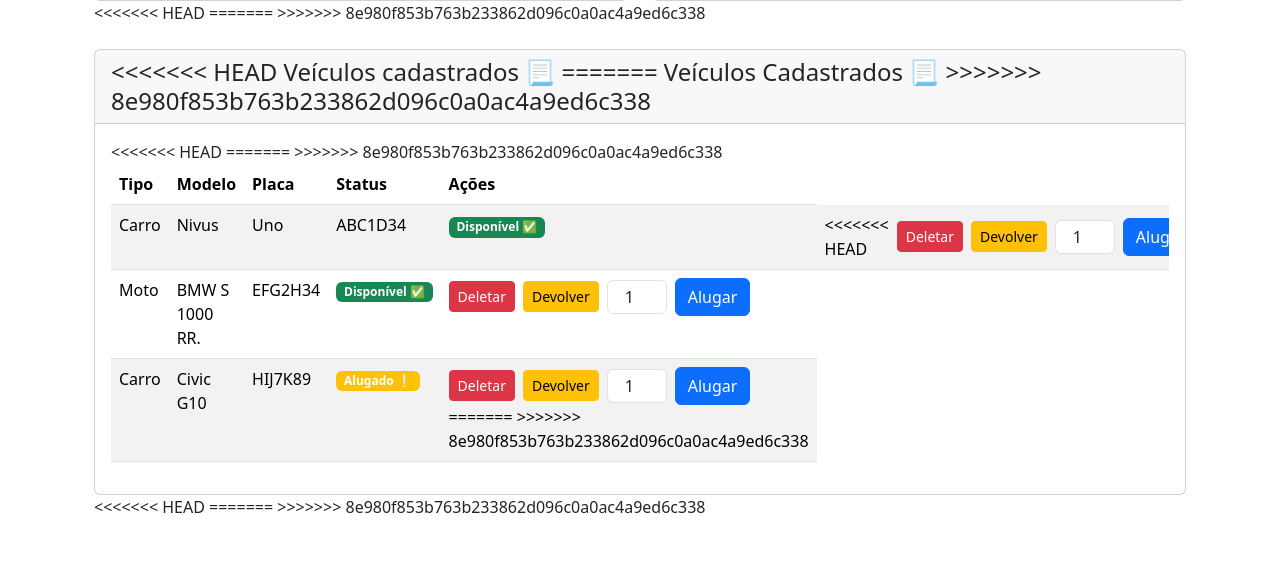
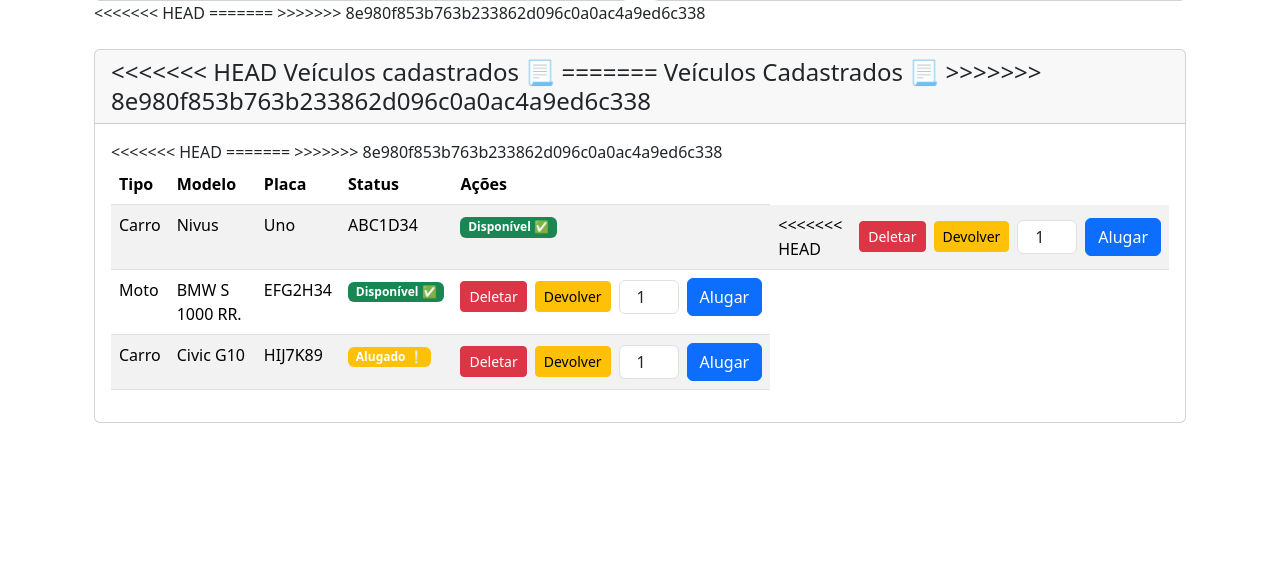
Before and after one commit to NataliaCarolineLopez/LocacaoVeiculos, a PHP site: page /perfil_adm.php in a window 1280 px wide. Shown: the part 503-1070 px from the top of the page. After the commit the page ends 926 px from the top, so only its background shows below. Run offline with PHP 8.4, Linux system fonts and the light colour scheme.

Commit message:
Update perfil_adm.php

```diff
--- a/perfil_adm.php
+++ b/perfil_adm.php
@@ -262,10 +262,8 @@
                                                     </div>
                                                 </form>
                                             </div>
-=======
 
                                           </div>
->>>>>>> 8e980f853b763b233862d096c0a0ac4a9ed6c338
                                         </td>
                                     </tr>
                                 </tbody>
@@ -275,11 +273,6 @@
                 </div>
             </div>
         </div>
-
-<<<<<<< HEAD
-
-=======
->>>>>>> 8e980f853b763b233862d096c0a0ac4a9ed6c338
     </div>
 
 </body>
```
